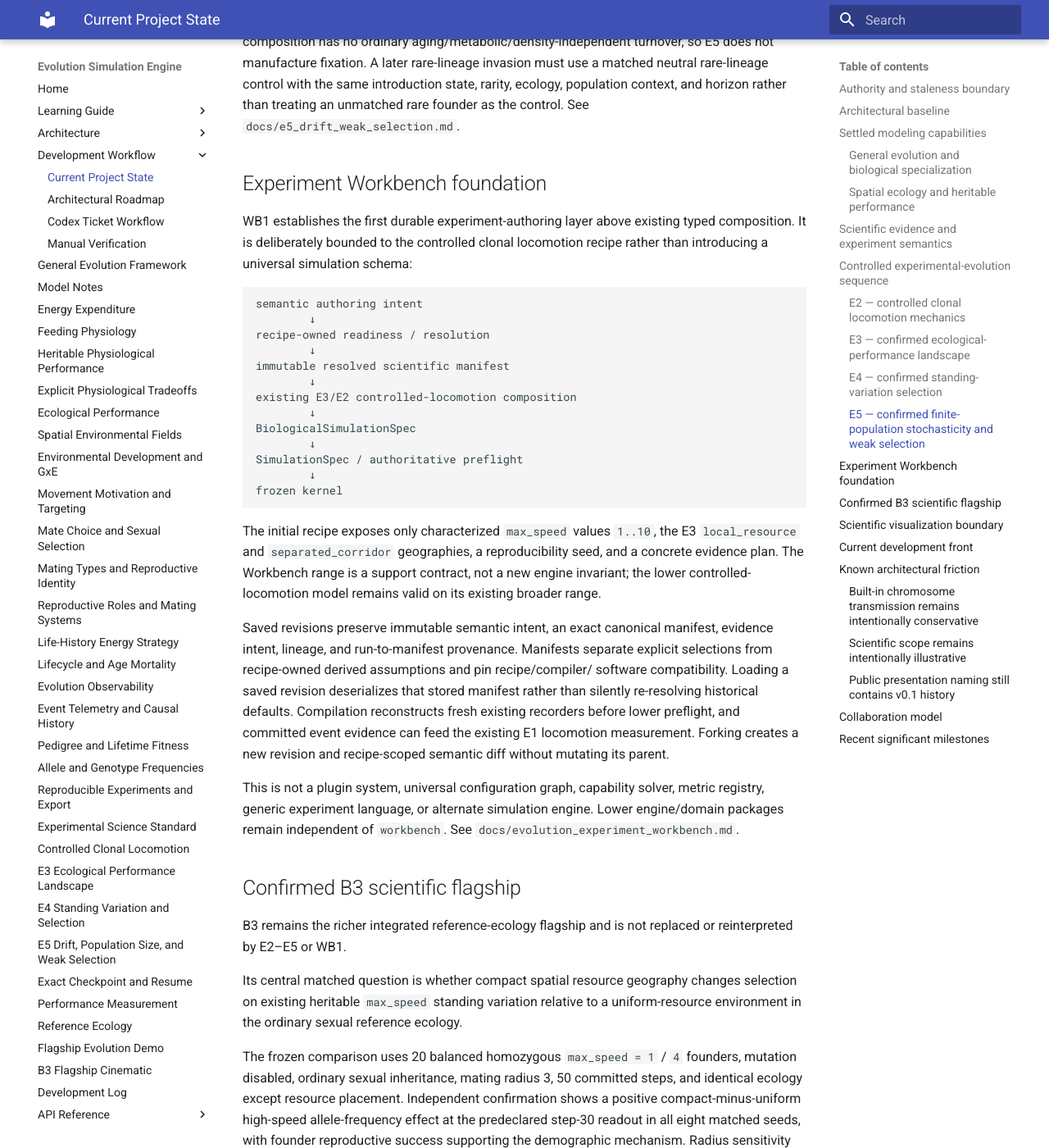
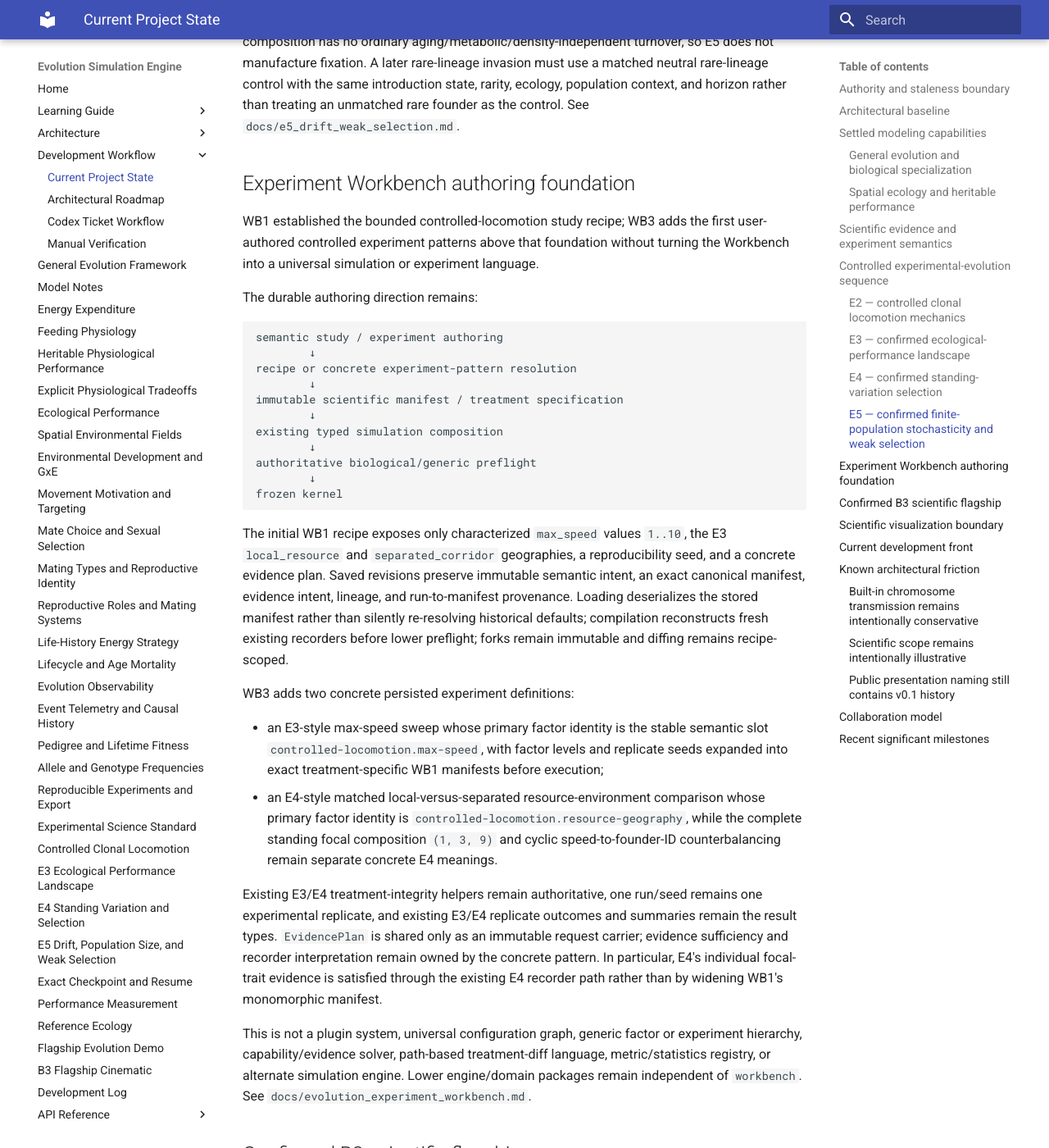
Before and after one commit to abdullahkhan57721/evolution-simulation-engine, an MkDocs documentation site: the page built from docs/development/current_state.md, in a window 1280 px wide and 1400 px high, scrolled down 5487 px. Shown: the whole window at 82% size. Built offline with MkDocs 1.6.1 and Material for MkDocs 9.7.7, drawn with Linux system fonts in a browser that asks for light colours; some of the changed text lies outside the part shown.

Commit message:
WB3: update current Workbench capability

````diff
--- a/docs/development/current_state.md
+++ b/docs/development/current_state.md
@@ -248,52 +248,64 @@ use a matched neutral rare-lineage control with the same introduction state,
 rarity, ecology, population context, and horizon rather than treating an unmatched
 rare founder as the control. See `docs/e5_drift_weak_selection.md`.
 
-## Experiment Workbench foundation
+## Experiment Workbench authoring foundation
 
-WB1 establishes the first durable experiment-authoring layer above existing typed
-composition. It is deliberately bounded to the controlled clonal locomotion recipe
-rather than introducing a universal simulation schema:
+WB1 established the bounded controlled-locomotion study recipe; WB3 adds the first
+user-authored controlled experiment patterns above that foundation without turning
+the Workbench into a universal simulation or experiment language.
+
+The durable authoring direction remains:
 
 ```text
-semantic authoring intent
+semantic study / experiment authoring
         ↓
-recipe-owned readiness / resolution
+recipe or concrete experiment-pattern resolution
         ↓
-immutable resolved scientific manifest
+immutable scientific manifest / treatment specification
         ↓
-existing E3/E2 controlled-locomotion composition
+existing typed simulation composition
         ↓
-BiologicalSimulationSpec
-        ↓
-SimulationSpec / authoritative preflight
+authoritative biological/generic preflight
         ↓
 frozen kernel
 ```
 
-The initial recipe exposes only characterized `max_speed` values `1..10`, the E3
-`local_resource` and `separated_corridor` geographies, a reproducibility seed, and
-a concrete evidence plan. The Workbench range is a support contract, not a new
-engine invariant; the lower controlled-locomotion model remains valid on its
-existing broader range.
+The initial WB1 recipe exposes only characterized `max_speed` values `1..10`, the
+E3 `local_resource` and `separated_corridor` geographies, a reproducibility seed,
+and a concrete evidence plan. Saved revisions preserve immutable semantic intent,
+an exact canonical manifest, evidence intent, lineage, and run-to-manifest
+provenance. Loading deserializes the stored manifest rather than silently
+re-resolving historical defaults; compilation reconstructs fresh existing recorders
+before lower preflight; forks remain immutable and diffing remains recipe-scoped.
 
-Saved revisions preserve immutable semantic intent, an exact canonical manifest,
-evidence intent, lineage, and run-to-manifest provenance. Manifests separate
-explicit selections from recipe-owned derived assumptions and pin recipe/compiler/
-software compatibility. Loading a saved revision deserializes that stored manifest
-rather than silently re-resolving historical defaults. Compilation reconstructs
-fresh existing recorders before lower preflight, and committed event evidence can
-feed the existing E1 locomotion measurement. Forking creates a new revision and
-recipe-scoped semantic diff without mutating its parent.
+WB3 adds two concrete persisted experiment definitions:
 
-This is not a plugin system, universal configuration graph, capability solver,
-metric registry, generic experiment language, or alternate simulation engine.
-Lower engine/domain packages remain independent of `workbench`. See
+- an E3-style max-speed sweep whose primary factor identity is the stable semantic
+  slot `controlled-locomotion.max-speed`, with factor levels and replicate seeds
+  expanded into exact treatment-specific WB1 manifests before execution;
+- an E4-style matched local-versus-separated resource-environment comparison whose
+  primary factor identity is `controlled-locomotion.resource-geography`, while the
+  complete standing focal composition `(1, 3, 9)` and cyclic speed-to-founder-ID
+  counterbalancing remain separate concrete E4 meanings.
+
+Existing E3/E4 treatment-integrity helpers remain authoritative, one run/seed
+remains one experimental replicate, and existing E3/E4 replicate outcomes and
+summaries remain the result types. `EvidencePlan` is shared only as an immutable
+request carrier; evidence sufficiency and recorder interpretation remain owned by
+the concrete pattern. In particular, E4's individual focal-trait evidence is
+satisfied through the existing E4 recorder path rather than by widening WB1's
+monomorphic manifest.
+
+This is not a plugin system, universal configuration graph, generic factor or
+experiment hierarchy, capability/evidence solver, path-based treatment-diff
+language, metric/statistics registry, or alternate simulation engine. Lower
+engine/domain packages remain independent of `workbench`. See
 `docs/evolution_experiment_workbench.md`.
 
 ## Confirmed B3 scientific flagship
 
 B3 remains the richer integrated reference-ecology flagship and is not replaced or
-reinterpreted by E2–E5 or WB1.
+reinterpreted by E2–E5 or the Workbench.
 
 Its central matched question is whether compact spatial resource geography changes
 selection on existing heritable `max_speed` standing variation relative to a
@@ -369,13 +381,15 @@ introduction mechanism/state, initial rarity, population context, ecology, horiz
 and censoring semantics. Do not retrofit mortality or generic population-genetics
 machinery merely to obtain textbook fixation behavior.
 
-WB1 is the product-layer foundation for a future Evolution Experiment Workbench:
-one controlled recipe can be authored semantically, resolved into an exact
-scientific manifest, compiled through existing typed configuration and authoritative
-preflight, run with existing evidence, saved/reloaded exactly, forked, and diffed.
-Future Workbench milestones should expand only from concrete repeated product needs;
-do not generalize WB1 prematurely. The Workbench product track is orthogonal to the
-next controlled-science milestone rather than a dependency of it.
+The Workbench product front now has both the WB1 exact study/manifest foundation and
+WB3 controlled-experiment authoring. The next Workbench milestones may rely on
+stable experiment pattern/factor identities, deterministic treatment expansion,
+explicit per-treatment seed/factor/counterbalance metadata, and unchanged typed
+E3/E4 replicate outcomes and summaries. Results/presentation work should preserve
+primary outcomes, mechanism evidence, diagnostics, replicate values, and summaries
+as distinct scientific meanings rather than inventing scalar fitness or a generic
+metric/statistics layer. Parallel Workbench work must continue to treat current
+`main` and the authoritative Workbench architecture as the integration boundary.
 
 The B3 cinematic continuation is implemented as the V3 flagship path. The remaining
 presentation continuation is the interactive matched-comparison experience:
@@ -447,6 +461,12 @@ early PR → CI → exact-head review → squash merge → `main` verification w
 
 Newest first; this is a capability summary, not a changelog.
 
+- **WB3 controlled experiment authoring:** added concrete E3 max-speed sweep and E4
+  matched environment-comparison definitions using stable semantic factor IDs,
+  deterministic pre-compilation treatment expansion, explicit evidence needs,
+  existing treatment-integrity helpers, unchanged E3/E4 scientific result types,
+  and E4 counterbalancing kept separate from primary factor meaning without a
+  generic experiment DSL, factor registry, or statistics framework.
 - **WB1 controlled-locomotion Workbench foundation:** added bounded semantic study
   authoring above existing E3/E2 composition, immutable explicit/derived manifests,
   exact persistence and compatibility identity, evidence reconstruction before
````
